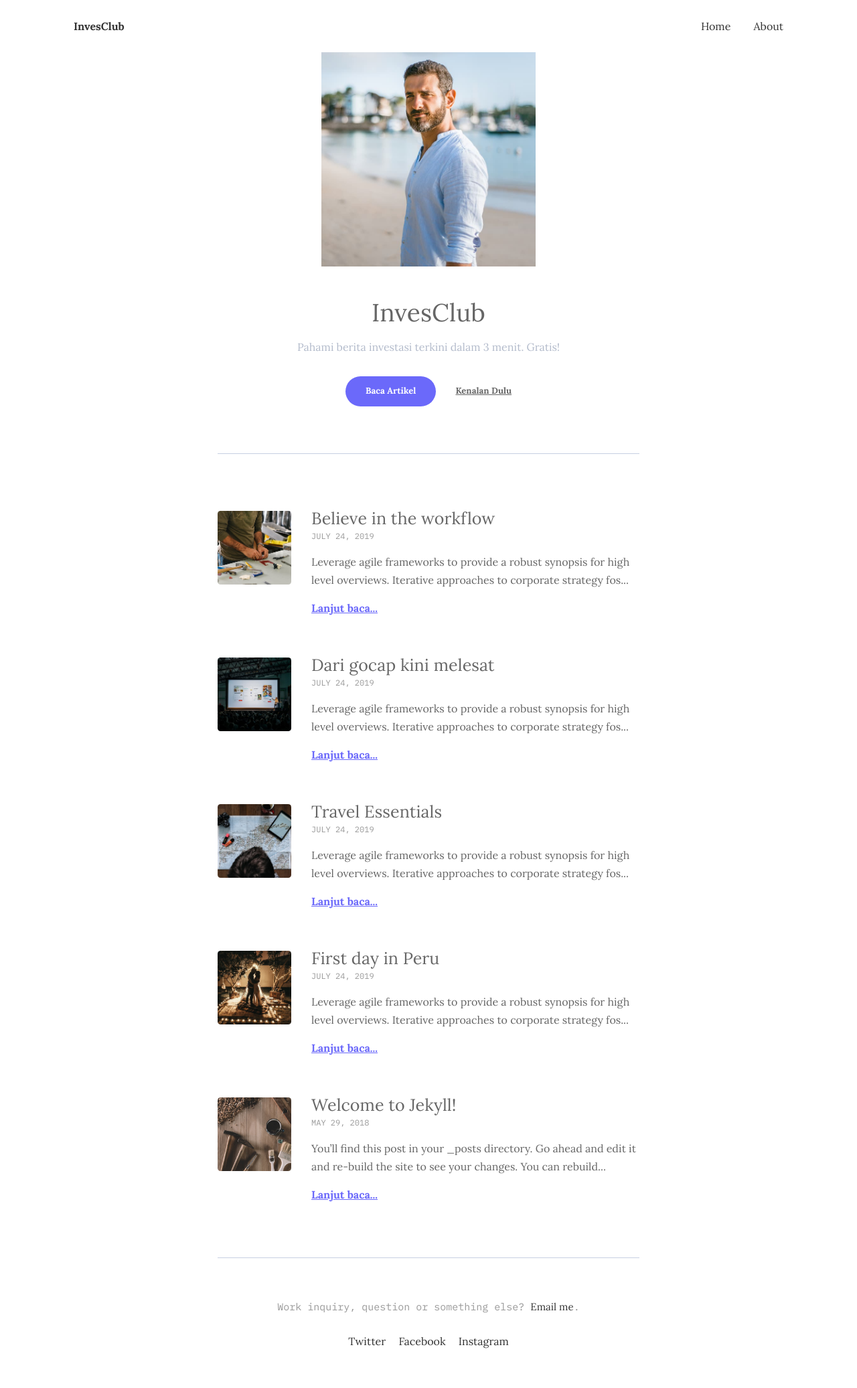
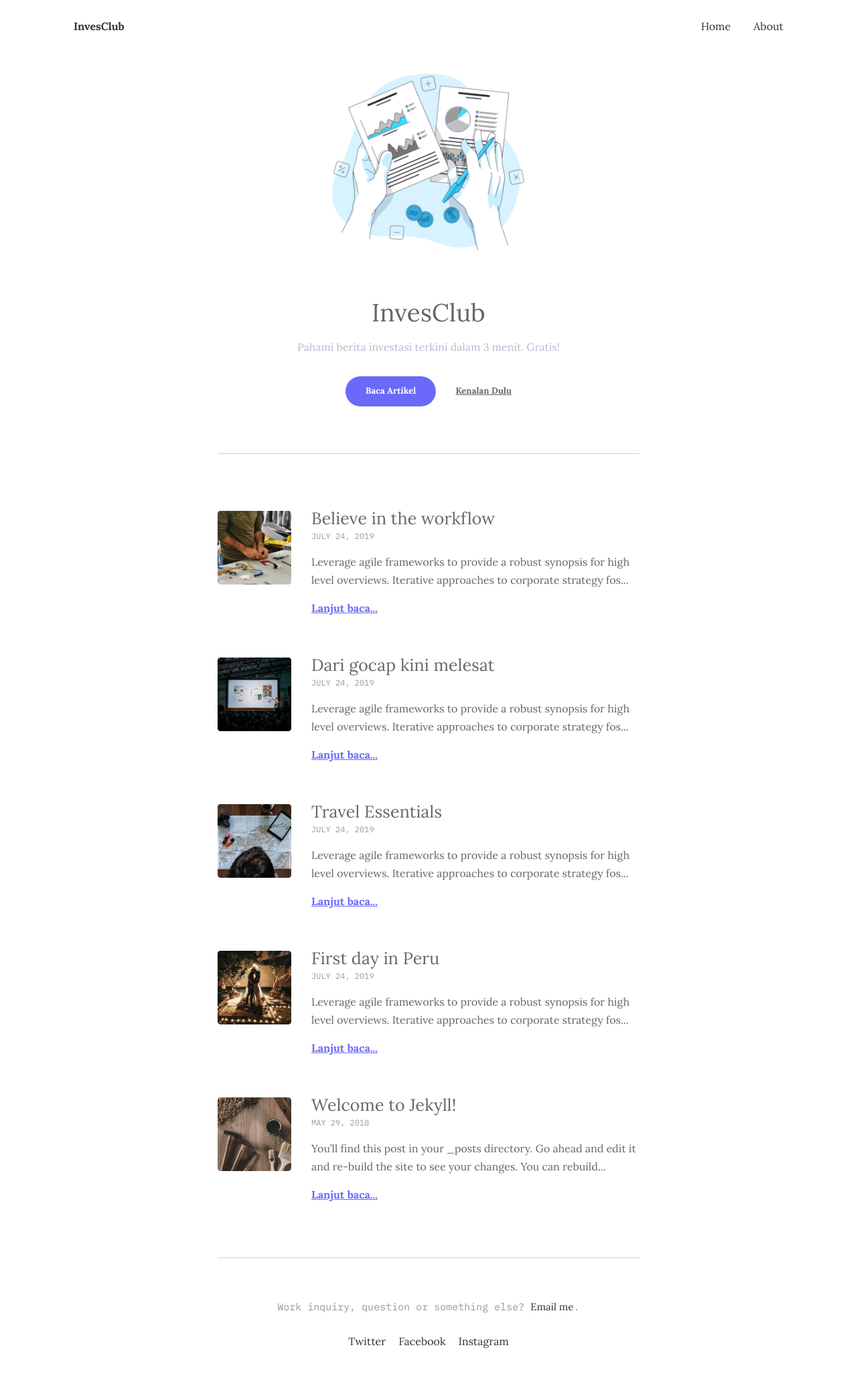
Before and after one commit to ekonomikusid/home, a Jekyll site: the page built from index.html, in a window 1280 px wide. Shown: the whole page at 67% size. Built offline with Jekyll 4.4.1, drawn with Linux system fonts in a browser that asks for light colours.

Commit message:
Update _config.yml

```diff
--- a/_config.yml
+++ b/_config.yml
@@ -8,7 +8,7 @@ url: "https://inves.club/home" # the base hostname & protocol for your site, e.g
 # Author Settings
 author:
   name: InvesClub
-  image: '/assets/img/01.jpg'
+  image: '/assets/img/home.jpg'
   job: InvesClub
   bio: Pahami berita investasi terkini dalam 3 menit. Gratis!
   email: forexample@website.com
```
